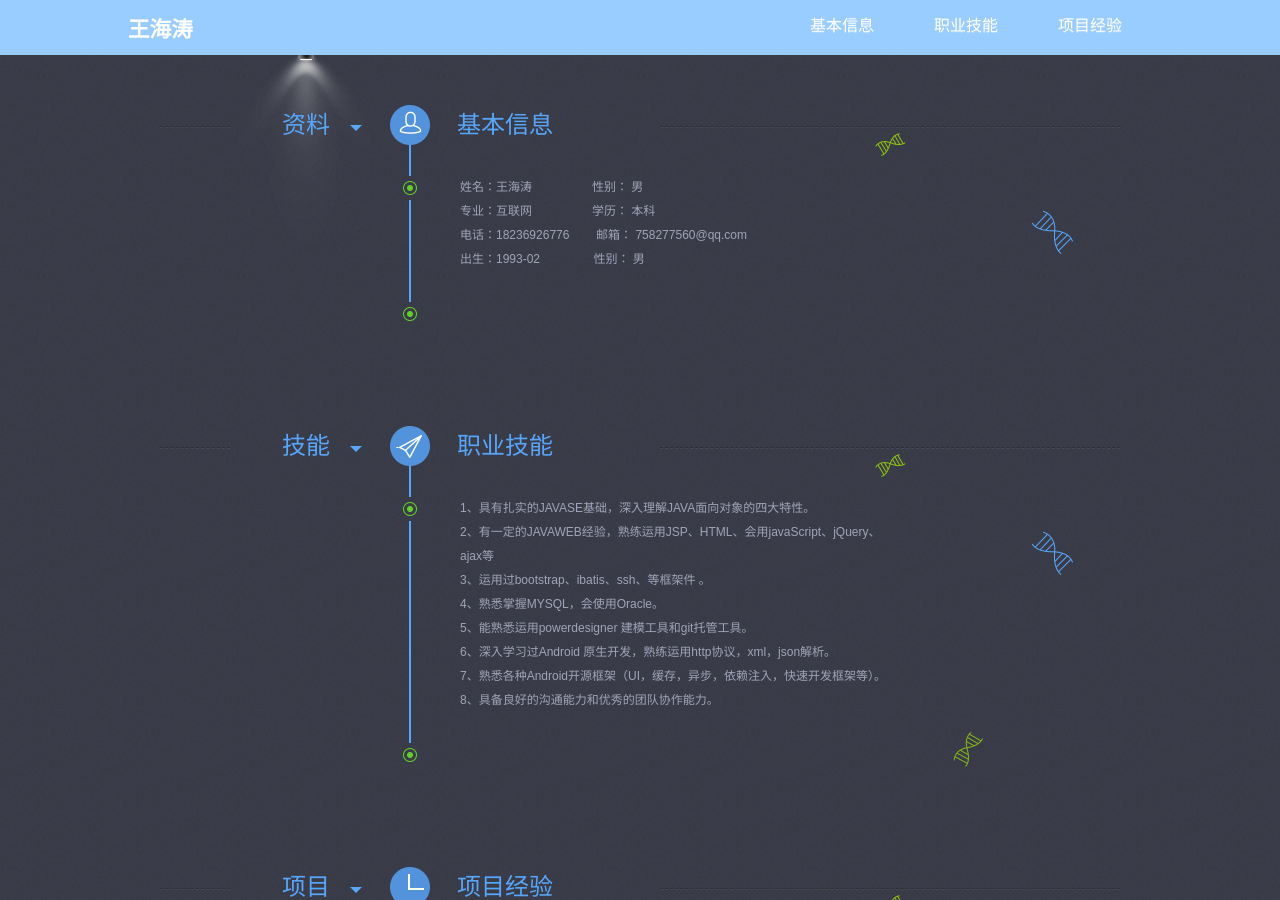
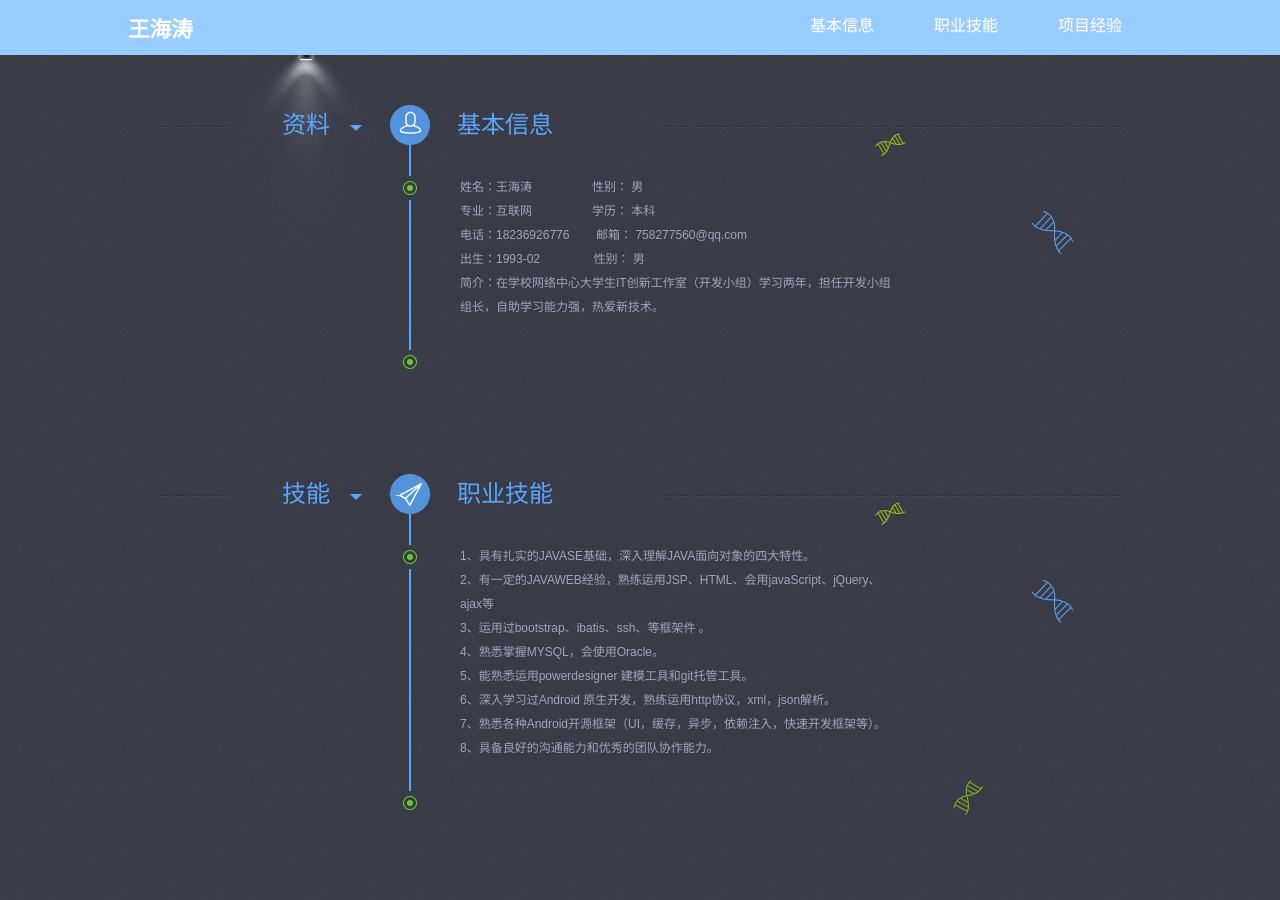
Before and after one commit to smallgirl/resume, a Jekyll site: the page index.html, which Jekyll copies as it is, in a window 1280 px wide and 900 px high. Built offline with Jekyll 4.4.1, drawn with Linux system fonts in a browser that asks for light colours.

Commit message:
addd info

```diff
--- a/index.html
+++ b/index.html
@@ -61,6 +61,8 @@
                 <p>专业：互联网 &nbsp;&nbsp;&nbsp;&nbsp;&nbsp;&nbsp;&nbsp;&nbsp;&nbsp;&nbsp;&nbsp;&nbsp;&nbsp;&nbsp;&nbsp;&nbsp;&nbsp;学历： 本科</p>
                 <p>电话：18236926776&nbsp;&nbsp;&nbsp;&nbsp;&nbsp;&nbsp;&nbsp;&nbsp;邮箱： 758277560@qq.com</p>
                 <p>出生：1993-02&nbsp;&nbsp;&nbsp;&nbsp;&nbsp;&nbsp;&nbsp;&nbsp;&nbsp;&nbsp;&nbsp;&nbsp;&nbsp;&nbsp;&nbsp;&nbsp;性别： 男</p>
+                <p>简介：在学校网络中心大学生IT创新工作室（开发小组）学习两年，担任开发小组组长，自助学习能力强，热爱新技术。</p>
+
               </div>
             </li>
             </li>
```
